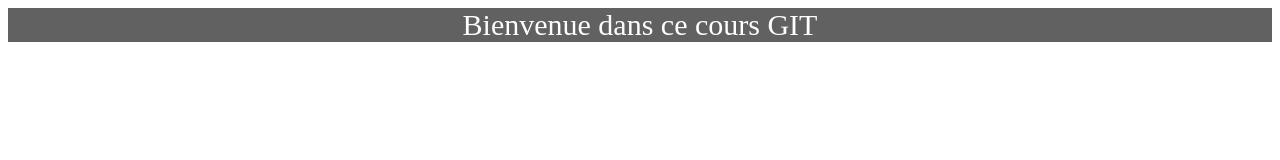
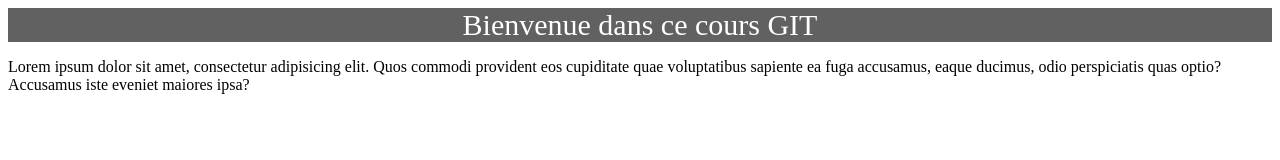
Before and after one commit to Lin0ge/Mon_super_projet, a plain HTML site: page index.html in a window 1280 px wide. Drawn offline with Linux system fonts and the light colour scheme.

Commit message:
Création d'une seconde div

```diff
--- a/index.html
+++ b/index.html
@@ -13,6 +13,12 @@
         Bienvenue dans ce cours GIT
     </div>
 
+    <div>
+        <p>
+            Lorem ipsum dolor sit amet, consectetur adipisicing elit. Quos commodi provident eos cupiditate quae voluptatibus sapiente ea fuga accusamus, eaque ducimus, odio perspiciatis quas optio? Accusamus iste eveniet maiores ipsa?
+        </p>
+    </div>
+
 
 </body>
 </html>
```
